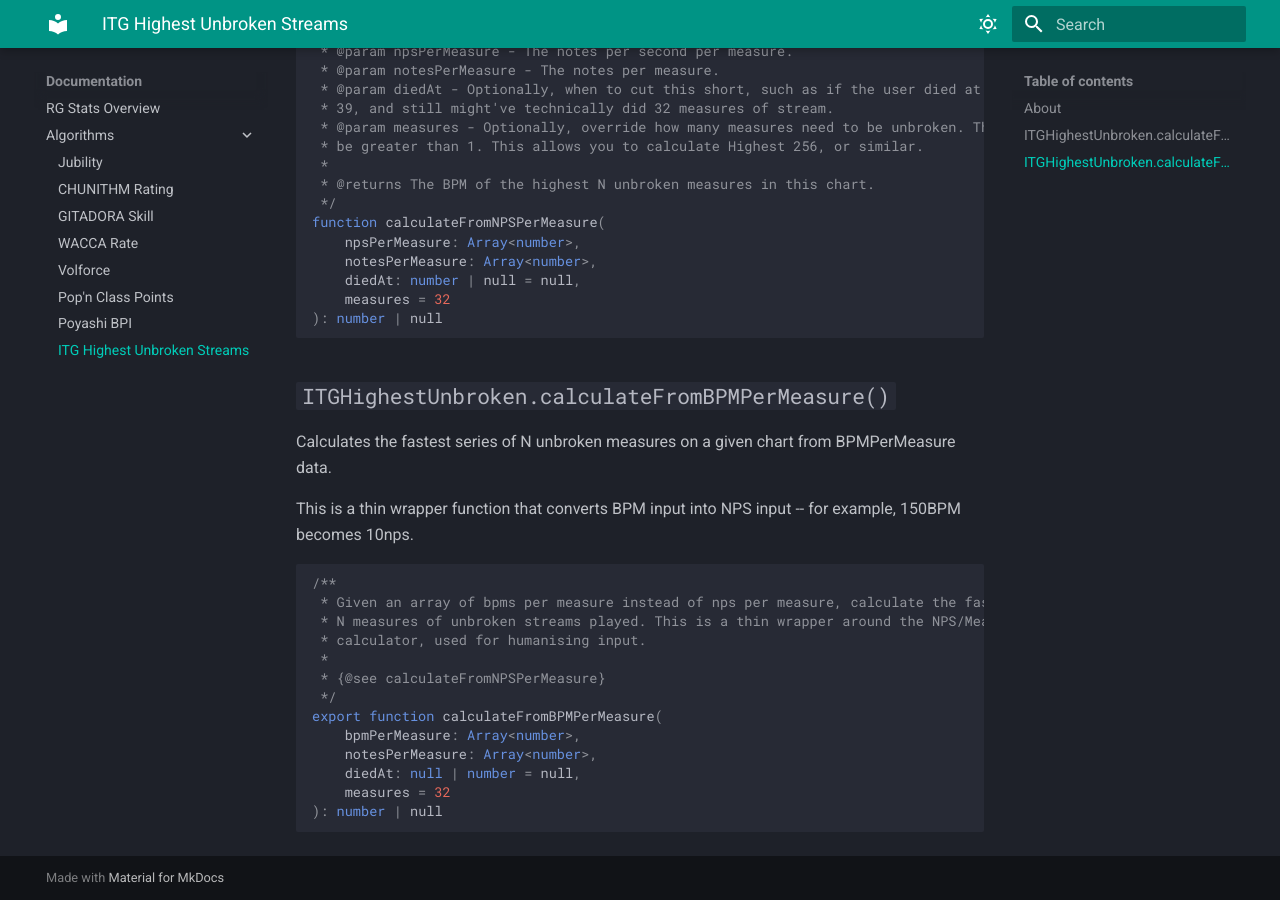
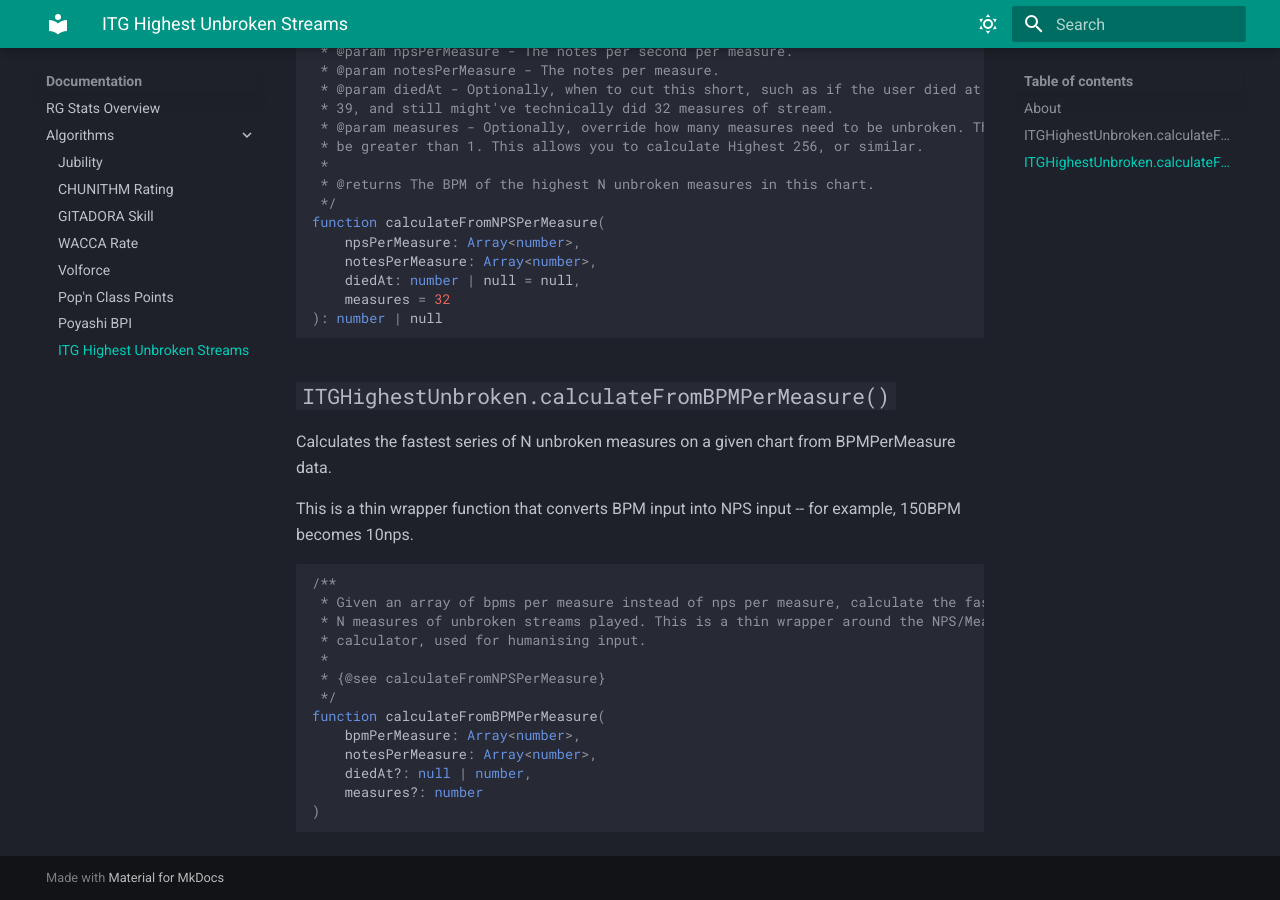
Before and after one commit to zkrising/rg-stats, an MkDocs documentation site: the page built from documentation/algorithms/itg-highest-unbroken.md, in a window 1280 px wide and 900 px high, scrolled down 1134 px. Built offline with MkDocs 1.6.1 and Material for MkDocs 9.7.7, drawn with Linux system fonts in a browser that asks for light colours.

````diff
--- a/documentation/algorithms/itg-highest-unbroken.md
+++ b/documentation/algorithms/itg-highest-unbroken.md
@@ -69,10 +69,10 @@ This is a thin wrapper function that converts BPM input into NPS input -- for ex
  *
  * {@see calculateFromNPSPerMeasure}
  */
-export function calculateFromBPMPerMeasure(
+function calculateFromBPMPerMeasure(
 	bpmPerMeasure: Array<number>,
 	notesPerMeasure: Array<number>,
-	diedAt: null | number = null,
-	measures = 32
-): number | null
+	diedAt?: null | number,
+	measures?: number
+)
 ```
````
Also changed, not shown: library/tap-snapshots/src/algorithms/itg-highest-unbroken.test.ts.test.cjs (added, +26 -0 lines), 1 other file.
